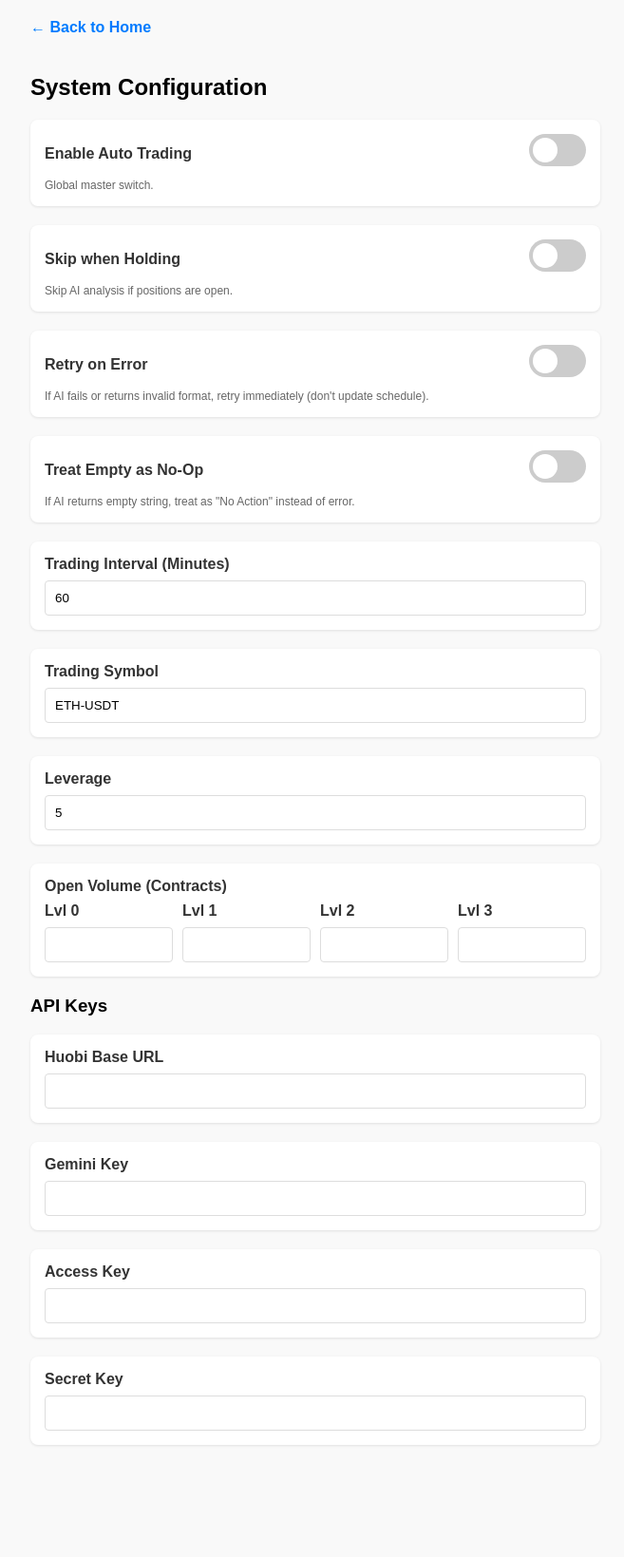
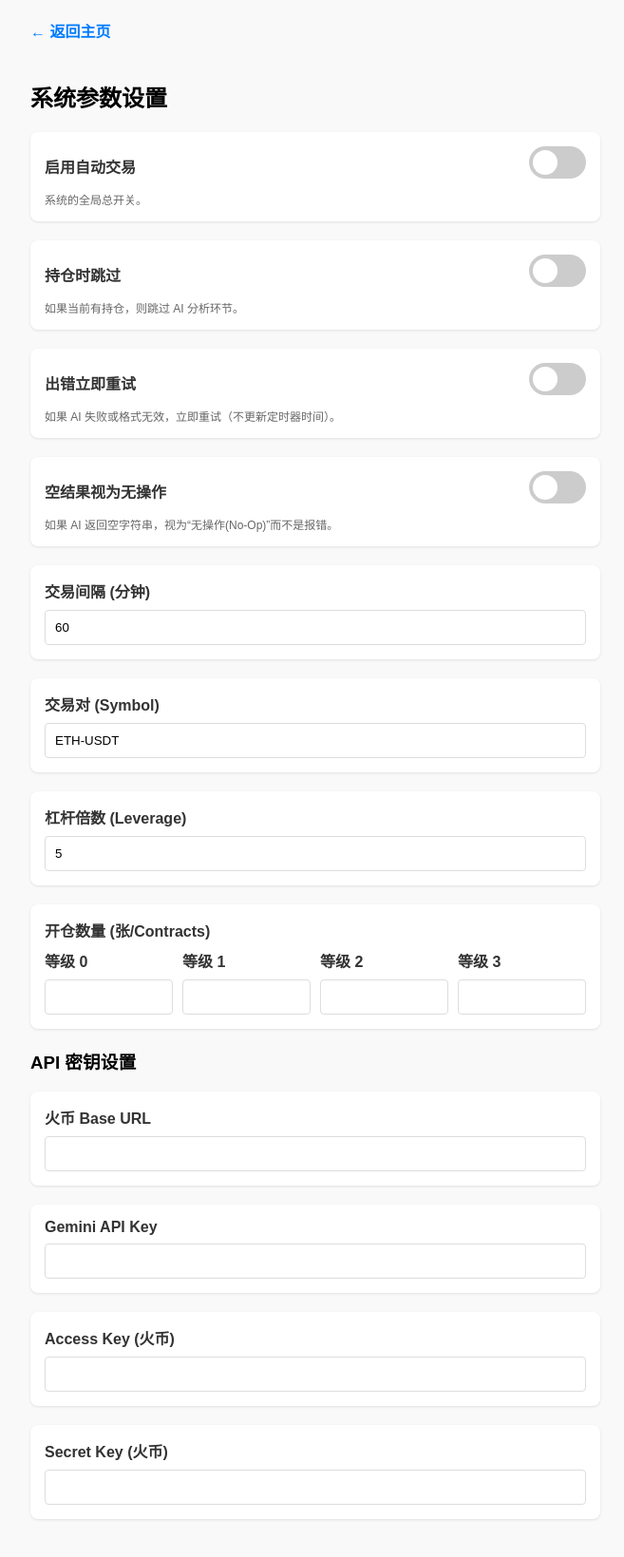
Before and after one commit to Zhizhu0/autoHTX, a FastAPI app: page /config in a window 1280 px wide. Shown: the whole page at 95% size, without its empty margins (308-965 px from the left). Before the commit the page ends 1522 px from the top, so only its background shows below. Run offline with FastAPI, Linux system fonts and the light colour scheme; data comes from the database, SQL or seed files in the repository.

Commit message:
0.4.1：页面汉化，修复部分已知bug

```diff
--- a/ai_service.py
+++ b/ai_service.py
@@ -73,7 +73,7 @@ class GeminiClient:
                     try:
                         obj = json.loads(block)
                         if "summary" in obj:
-                            content = obj
+                            content = block
                             break
                     except:
                         continue
--- a/templates/config.html
+++ b/templates/config.html
@@ -1,9 +1,9 @@
 <!DOCTYPE html>
 <html>
 <head>
-    <title>Configuration</title>
+    <title>系统参数设置</title>
     <style>
-        body { font-family: sans-serif; padding: 20px; max-width: 600px; margin: 0 auto; background-color: #f9f9f9; }
+        body { font-family: "Microsoft YaHei", sans-serif; padding: 20px; max-width: 600px; margin: 0 auto; background-color: #f9f9f9; }
         .group { margin-bottom: 20px; background: white; padding: 15px; border-radius: 8px; box-shadow: 0 1px 3px rgba(0,0,0,0.1); }
         label { display: block; margin-bottom: 8px; font-weight: bold; color: #333; }
         input[type="text"], input[type="password"], input[type="number"] { width: 100%; padding: 10px; box-sizing: border-box; border: 1px solid #ddd; border-radius: 4px; }
@@ -23,111 +23,111 @@
     </style>
 </head>
 <body>
-    <a href="/" class="back">← Back to Home</a>
-    <h2>System Configuration</h2>
+    <a href="/" class="back">← 返回主页</a>
+    <h2>系统参数设置</h2>
 
     <!-- System Control -->
     <div class="group">
         <div class="row">
-            <label style="margin:0">Enable Auto Trading</label>
+            <label style="margin:0">启用自动交易</label>
             <label class="switch">
                 <input type="checkbox" id="systemStatus" onchange="saveCheck('systemStatus', this.checked)">
                 <span class="slider"></span>
             </label>
         </div>
-        <div class="desc">Global master switch.</div>
+        <div class="desc">系统的全局总开关。</div>
     </div>
 
     <!-- Skip AI Check -->
     <div class="group">
         <div class="row">
-            <label style="margin:0">Skip when Holding</label>
+            <label style="margin:0">持仓时跳过</label>
             <label class="switch">
                 <input type="checkbox" id="skipWhenHolding" onchange="saveCheck('skipWhenHolding', this.checked)">
                 <span class="slider"></span>
             </label>
         </div>
-        <div class="desc">Skip AI analysis if positions are open.</div>
+        <div class="desc">如果当前有持仓，则跳过 AI 分析环节。</div>
     </div>
 
     <!-- Ensure Valid Request (New) -->
     <div class="group">
         <div class="row">
-            <label style="margin:0">Retry on Error</label>
+            <label style="margin:0">出错立即重试</label>
             <label class="switch">
                 <input type="checkbox" id="ensureValidReq" onchange="saveCheck('ensureValidReq', this.checked)">
                 <span class="slider"></span>
             </label>
         </div>
-        <div class="desc">If AI fails or returns invalid format, retry immediately (don't update schedule).</div>
+        <div class="desc">如果 AI 失败或格式无效，立即重试（不更新定时器时间）。</div>
     </div>
 
     <!-- Empty as None (New) -->
     <div class="group">
         <div class="row">
-            <label style="margin:0">Treat Empty as No-Op</label>
+            <label style="margin:0">空结果视为无操作</label>
             <label class="switch">
                 <input type="checkbox" id="emptyAsNone" onchange="saveCheck('emptyAsNone', this.checked)">
                 <span class="slider"></span>
             </label>
         </div>
-        <div class="desc">If AI returns empty string, treat as "No Action" instead of error.</div>
+        <div class="desc">如果 AI 返回空字符串，视为“无操作(No-Op)”而不是报错。</div>
     </div>
 
     <div class="group">
-        <label>Trading Interval (Minutes)</label>
+        <label>交易间隔 (分钟)</label>
         <input type="number" id="tradeInterval" min="1" oninput="saveVal('tradeInterval', this.value)">
     </div>
 
     <div class="group">
-        <label>Trading Symbol</label>
+        <label>交易对 (Symbol)</label>
         <input type="text" id="tradeSymbol" oninput="saveVal('tradeSymbol', this.value)">
     </div>
 
     <div class="group">
-        <label>Leverage</label>
+        <label>杠杆倍数 (Leverage)</label>
         <input type="number" id="tradeLeverage" oninput="saveVal('tradeLeverage', this.value)">
     </div>
 
     <!-- Volume Settings -->
     <div class="group">
-        <label>Open Volume (Contracts)</label>
+        <label>开仓数量 (张/Contracts)</label>
         <div class="vol-grid">
             <div class="vol-item">
-                <label>Lvl 0</label>
+                <label>等级 0</label>
                 <input type="number" id="volLevel0" oninput="saveVal('volLevel0', this.value)">
             </div>
             <div class="vol-item">
-                <label>Lvl 1</label>
+                <label>等级 1</label>
                 <input type="number" id="volLevel1" oninput="saveVal('volLevel1', this.value)">
             </div>
             <div class="vol-item">
-                <label>Lvl 2</label>
+                <label>等级 2</label>
                 <input type="number" id="volLevel2" oninput="saveVal('volLevel2', this.value)">
             </div>
             <div class="vol-item">
-                <label>Lvl 3</label>
+                <label>等级 3</label>
                 <input type="number" id="volLevel3" oninput="saveVal('volLevel3', this.value)">
             </div>
         </div>
     </div>
 
     <!-- API Keys -->
-    <h3>API Keys</h3>
+    <h3>API 密钥设置</h3>
     <div class="group">
-        <label>Huobi Base URL</label>
+        <label>火币 Base URL</label>
         <input type="text" id="huobiUrl" oninput="saveVal('huobiUrl', this.value)">
     </div>
     <div class="group">
-        <label>Gemini Key</label>
+        <label>Gemini API Key</label>
         <input type="password" id="geminiKey" oninput="saveVal('geminiKey', this.value)">
     </div>
     <div class="group">
-        <label>Access Key</label>
+        <label>Access Key (火币)</label>
         <input type="password" id="accessKey" oninput="saveVal('accessKey', this.value)">
     </div>
     <div class="group">
-        <label>Secret Key</label>
+        <label>Secret Key (火币)</label>
         <input type="password" id="secretKey" oninput="saveVal('secretKey', this.value)">
     </div>
 
```
Also changed, not shown: templates/index.html (+7 -7 lines), templates/logs.html (+51 -16 lines).
